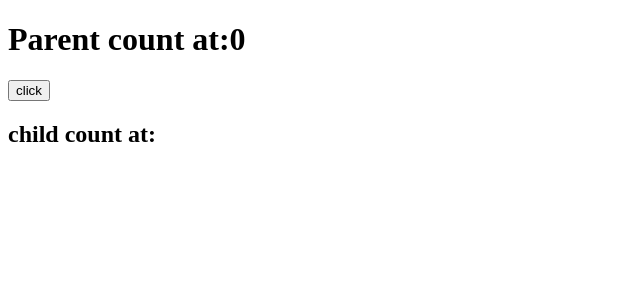
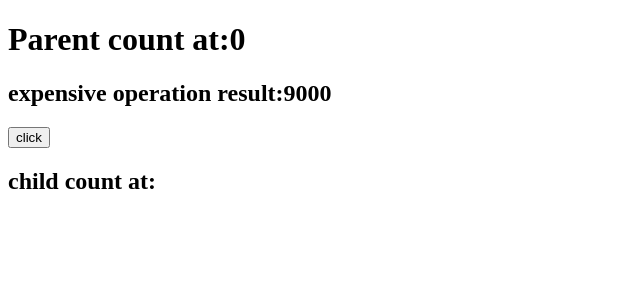
Before and after one commit to bobbyDeepak1415/Calculator_react, a React (Vite) app: page / in a window 1280 px wide. Shown: the top 300 px of the page, without its empty margins (0-640 px from the left). Built offline with nearby package versions, Linux system fonts and the light colour scheme.

Commit message:
setup done

```diff
--- a/src/Demo.jsx
+++ b/src/Demo.jsx
@@ -1,17 +1,23 @@
-import React, { useState } from "react";
+import React, { useMemo, useState } from "react";
 import Child from "./Child";
 import handleClick from "./handleClick";
 
 const Demo = () => {
   console.log("rendering parent...");
 
+  let num = 9;
 
+  const memoizedValue = () => {
+    console.log("expensive func called");
+    return num * 1000;
+  };
 
-  const [count,setCount]=useState(0)
+  const [count, setCount] = useState(0);
   return (
     <div>
       <h1>Parent count at:{count}</h1>
-      <button onClick={()=>handleClick(setCount)}>click</button>
+      <h2>expensive operation result:{memoizedValue()}</h2>
+      <button onClick={() => handleClick(setCount)}>click</button>
       {/* <button>+</button> */}
       <Child />
     </div>
--- a/src/handleClick.jsx
+++ b/src/handleClick.jsx
@@ -1,5 +1,5 @@
-const handleClick = (count) => {
-  return (count = count + 1);
+const handleClick = (setCount) => {
+  setCount((prev) => prev + 1);
 };
 
 export default handleClick;
```
Also changed, not shown: src/Child.jsx (+5 -6 lines).
